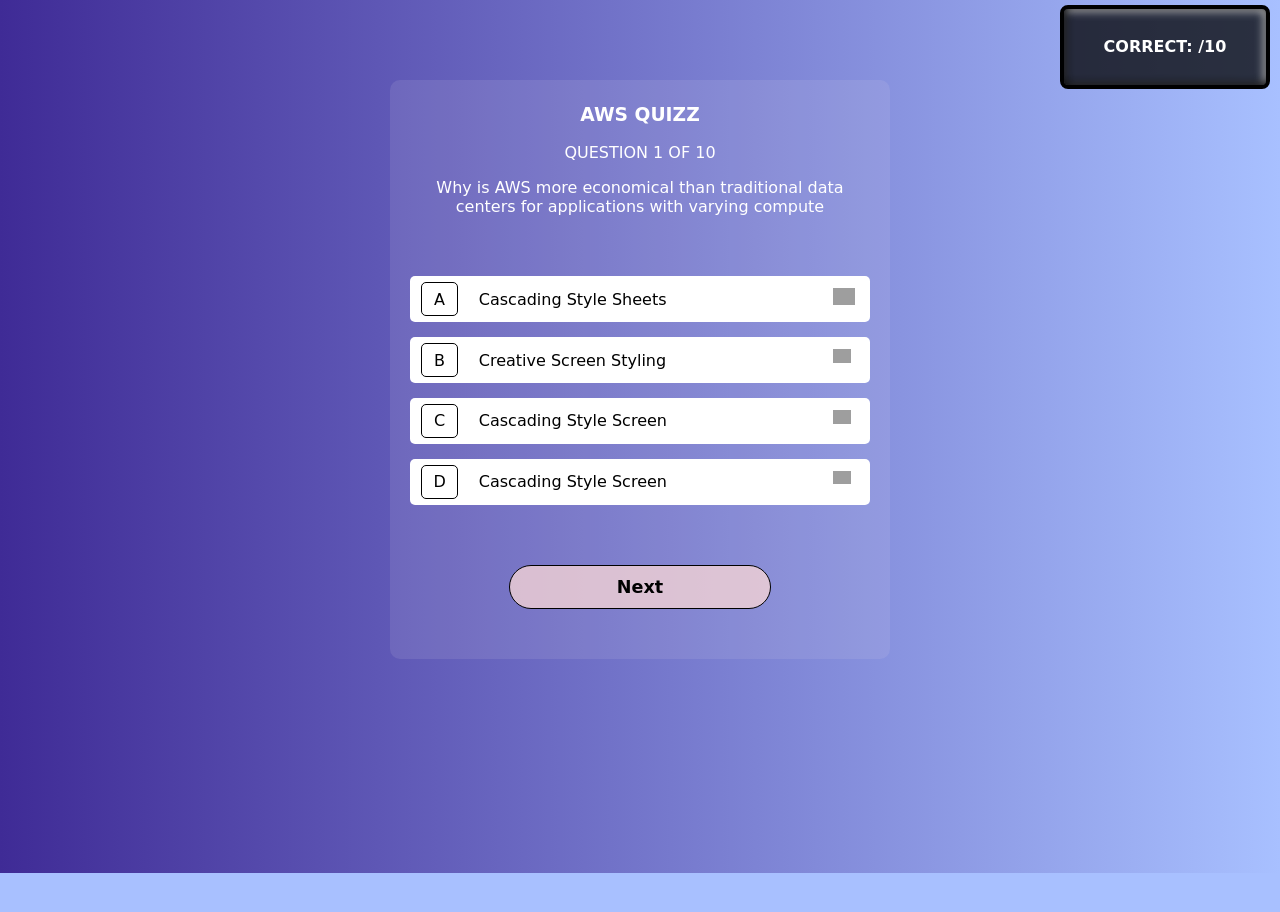
After one commit to IsmailOuali/AWS-QUIZZ, a PHP site: page /quizz.php in a window 1280 px wide. The commit adds this page. Shown: the top 912 px of the page. Run offline with PHP 8.4, Linux system fonts and the light colour scheme; grey boxes are pictures that could not be loaded.

Commit message:
adding all the front and trying to get questions

```diff
--- a/config.php
+++ b/config.php
@@ -28,4 +28,3 @@ class DBconnection{
     }
 
 }
-$obj = new
--- a/index.html
+++ b/index.php
@@ -18,9 +18,9 @@
         <section>
             <div>
 
-                <form class="form-div" action="controller/start.php">
-                    <input class="pseudo" type="text" placeholder="  Enter your pseudo name : ...">
-                    <button class="btn">Commencer</button>
+                <form class="form-div" method="post" action="controller/start.php">
+                    <input class="pseudo" name="pseudo" type="text" placeholder="  Enter your pseudo name : ...">
+                    <button class="btn" name="commecerBtn" value="     Commencer">Commencer</button>
                 </form>
                 <div class="rules">
                     <strong>
--- /dev/null
+++ b/quizz.php
@@ -0,0 +1,46 @@
+<!DOCTYPE html>
+<html lang="en">
+<head>
+    <meta charset="UTF-8">
+    <meta name="viewport" content="width=device-width, initial-scale=1.0">
+    <link rel="stylesheet" href="style-quizz.css">
+    <title>Document</title>
+</head>
+<body>
+      <!-- QUIZ ONE -->
+  <section class="section-1" id="section-1">
+      <main>
+          <div class="text-container">
+              <h3>AWS QUIZZ</h3>
+              <p>QUESTION 1 OF 10</p>
+              <p>Why is AWS more economical than traditional data centers for applications with varying compute</p>
+          </div>
+          <form>
+              <div class="quiz-options">
+                  <input type="radio" class="input-radio one-a jshdgdgwgdwfdfwdwjfdjwwdwdin" id="one-a" name="yes-1" required>
+                  <label class="radio-label jsjwjdwjdwjdwco" for="one-a">
+                      <span class="alphabet">A</span> Cascading Style Sheets <img class="icon jdsjkefkefkefefexco" src="https://res.cloudinary.com/dvhndpbun/image/upload/v1588518387/jdsjkefkefkefefexco.svg" alt="">
+                  </label>
+                  <input type="radio" class="input-radio one-b jshdgdgwgdwfdfwdwjfdjwwdwdco" id="one-b" name="yes-1">
+                  <label class="radio-label jsjwjdwjdwjdwin" for="one-b">
+                      <span class="alphabet">B</span> Creative Screen Styling <img class="icon jfdedgwfzexf4hjin" src="https://res.cloudinary.com/dvhndpbun/image/upload/v1588517753/jfdedgwfzexf4hjin.svg">
+                  </label>
+                  <input type="radio" class="input-radio one-c jshdgdgwgdwfdfwdwjfdjwwdwdin" id="one-c" name="yes-1">
+                  <label class="radio-label jsjwjdwjdwjdwin" for="one-c">
+                  <span class="alphabet">C</span> Cascading Style Screen <img class="icon jfdedgwfzexf4hjin" src="https://res.cloudinary.com/dvhndpbun/image/upload/v1588517753/jfdedgwfzexf4hjin.svg">
+                </label>
+                  <label class="radio-label jsjwjdwjdwjdwin" for="one-d" name = "yes-1">
+                  <span class="alphabet">D</span> Cascading Style Screen <img class="icon jfdedgwfzexf4hjin" src="https://res.cloudinary.com/dvhndpbun/image/upload/v1588517753/jfdedgwfzexf4hjin.svg">
+                </label>
+              </div>
+              <a id="btn" type="submit" onclick="">Next</a>
+          </form>
+      </main>
+
+      <!-- SCORE COUNTER -->
+  </section>
+  <div class="score-counter">
+      <p class="score-text">CORRECT: /10</p>
+  </div>
+</body>
+</html>
--- /dev/null
+++ b/style-quizz.css
@@ -0,0 +1,266 @@
+html {
+    box-sizing: border-box;
+}
+
+*,
+*:before,
+*:after {
+    box-sizing: inherit;
+}
+
+html,
+body {
+    overflow: hidden;
+    position: relative;
+    height: 100%;
+}
+
+body {
+    background: #a8c0ff;
+    font-family: 'Comfortaa', cursive;
+    color: #fff;
+    user-select: none;
+    margin: 0;
+    padding: 0;
+    counter-reset: points;
+}
+
+a {
+    text-decoration: none;
+    color: inherit;
+}
+
+section {
+    background: #a8c0ff;
+    background: -webkit-linear-gradient(to right, #3f2b96, #a8c0ff);
+    background: linear-gradient(to right, #3f2b96, #a8c0ff);
+    padding-top: 80px;
+    overflow-y: hidden;
+}
+
+main {
+    background: rgba(217, 214, 228, 0.12);
+    border-radius: 10px;
+    padding: 5px 20px 50px;
+    width: 95%;
+    max-width: 500px;
+    margin: 0 auto 214px;
+}
+
+.text-container {
+    text-align: center;
+}
+
+.quiz-options {
+    margin: 60px 0;
+}
+
+[type=radio] {
+    border: 0;
+    height: 0.0625rem;
+    width: 0.0625rem;
+    position: absolute;
+}
+
+label {
+    display: flex;
+    align-items: center;
+    border-radius: 5px;
+    background: white;
+    margin-bottom: 15px;
+    padding: 6px 0;
+    position: relative;
+    width: 100%;
+    color: #000;
+}
+
+label:hover .alphabet {
+    background: #000;
+    color: #fff;
+}
+
+label .alphabet {
+    border-radius: 5px;
+    border: solid 1px #000;
+    padding: .4rem .5rem .4rem;
+    width: 2.3rem;
+    margin: 0 1.3rem 0 .7rem;
+    display: flex;
+    justify-content: center;
+    color: #000;
+}
+
+label .icon {
+    height: auto;
+    position: absolute;
+    left: 92%;
+    top: 12px;
+}
+
+label .jfdedgwfzexf4hjin {
+    width: 18px;
+}
+
+label .jdsjkefkefkefefexco {
+    width: 22px;
+}
+
+input:hover {
+    cursor: pointer;
+}
+
+
+@keyframes flash {
+    0% {
+        background-color: #4cf5c2;
+    }
+
+    49% {
+        background-color: #4cf5c2;
+    }
+
+    50% {
+        background-color: #000;
+    }
+
+    99% {
+        background-color: #000;
+    }
+
+    100% {
+        background-color: #4cf5c2;
+    }
+}
+
+
+#btn {
+    border: 1px solid #000;
+    border-radius: 50px;
+    background: rgb(247, 206, 206);
+    color: #000;
+    display: block;
+    font-size: 1.1rem;
+    font-weight: 600;
+    width: 57%;
+    margin: 0 auto;
+    outline: none;
+    padding: 11px 0;
+    text-align: center;
+    cursor: pointer;
+    -webkit-tap-highlight-color: transparent;
+}
+
+#btn:hover {
+    background: rgba(255, 255, 255, 0.671);
+    color: rgba(0, 0, 0, 0.749);
+    border: 1px solid #000;
+}
+
+form:invalid #btn {
+    pointer-events: none;
+    background: rgba(248, 214, 214, 0.767);
+}
+
+.btn:hover {
+    background: #000;
+    color: #fff;
+}
+
+.score-counter {
+    border-radius: 8px;
+    display: flex;
+    align-items: center;
+    justify-content: center;
+    font-weight: bold;
+    width: 210px;
+    height: 9%;
+    background: rgba(0, 0, 0, 0.749);
+    border: 4px solid #000;
+    position: fixed;
+    top: 5px;
+    right: 10px;
+    box-shadow: inset 2px -2px 9px #020202, inset -2px 2px 9px #d2d2d2;
+}
+
+.score-text {
+    margin: 0 20px;
+}
+
+
+
+#game-over {
+    background: linear-gradient(rgb(28, 22, 49), rgba(18, 18, 25, 0.9)), repeating-linear-gradient(0, transparent, transparent 2px, black 3px, black 3px);
+    font-family: 'Bungee', cursive;
+    /* position: absolute; */
+    width: 100%;
+    height: 100vh;
+}
+
+.game-over-content {
+    display: grid;
+    justify-items: center;
+    width: 80%;
+    margin: 0 auto;
+    padding: 120px 0;
+}
+
+#game-over h1 {
+    background: url("https://res.cloudinary.com/dvhndpbun/image/upload/e_brightness:-20/v1588605696/01-01_web_designers_code_ld_img_dgytil.png");
+    color: transparent;
+    background-size: contain;
+    font-size: 5rem;
+    line-height: 1.2;
+    margin: 0;
+    position: relative;
+}
+
+h1::before {
+    content: attr(data-heading);
+    position: absolute;
+    left: 0;
+    top: 0;
+    width: 100%;
+    background: linear-gradient(45deg, rgba(255, 255, 255, 0) 45%, rgba(255, 255, 255, 0.8) 50%, rgba(255, 255, 255, 0) 55%, rgba(255, 255, 255, 0) 100%);
+    color: transparent;
+    mix-blend-mode: screen;
+    animation: shine 1s infinite;
+    background-size: 200%;
+    text-shadow: 2px 2px 10px rgba(#000, 0.2), -2px 2px 10px rgba(#000, 0.2), -2px -2px 10px rgba(#000, 0.2);
+}
+
+
+
+.over-text-cont {
+    text-align: center;
+}
+
+.over-text-cont h2 {
+    font-family: 'Sirin Stencil', cursive;
+}
+
+.over-text-cont h2::after {
+    content: counter(points) "0/100";
+    margin-left: 15px;
+}
+
+#refresh {
+    color: #fff;
+    position: relative;
+    height: 100vh;
+}
+
+.refresh-content {
+    display: grid;
+    font-size: 1.2rem;
+    place-items: center;
+    width: 70%;
+    line-height: 2;
+    margin: 0 auto;
+    text-align: center;
+}
+
+.refresh-content svg {
+    width: 50px;
+    height: auto;
+    animation: pulse 1s infinite;
+}
```
Also changed, not shown: controller/start.php (+11 -0 lines), game-over.php (added, +20 -0 lines), model/question.php (+3 -14 lines).
